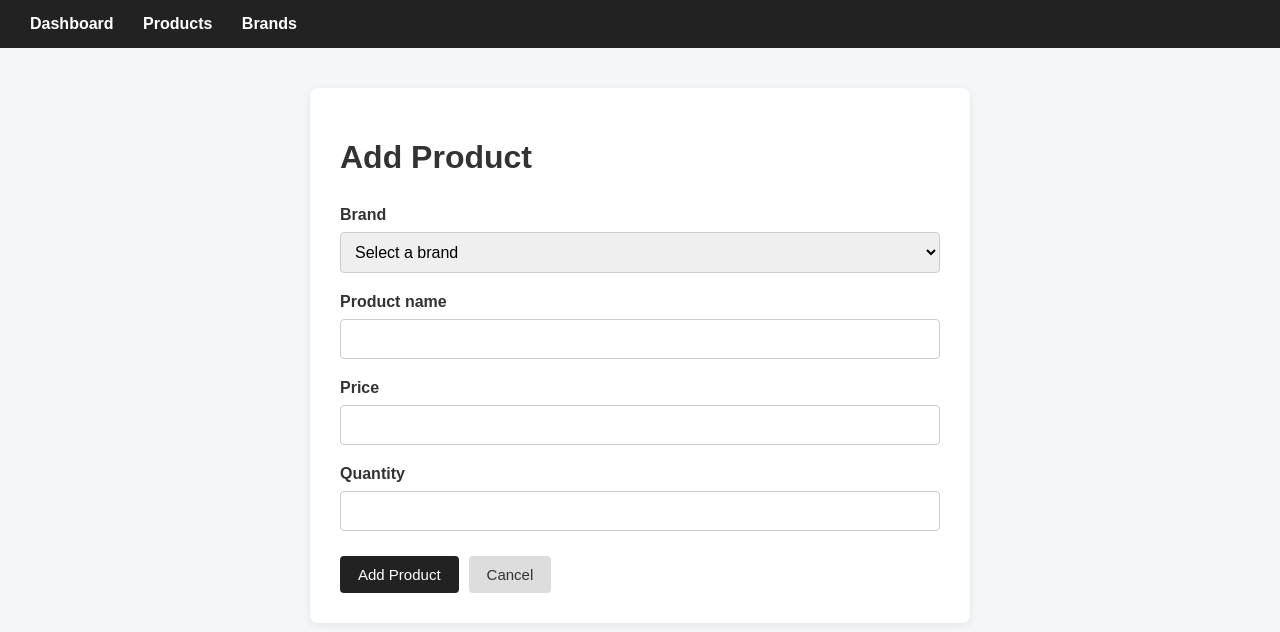
After one commit to wladimirkarpicki/inventory-management-system, a Flask app: template templates/add_product.html in a window 1280 px wide. The commit adds this page. Shown: the top 632 px of the page. Run offline with Flask 3, Linux system fonts and the light colour scheme; the template is opened without the code that fills it, so the values that code supplies are empty; some libraries are stand-ins or nearby versions.

Commit message:
Add +Add Product button to the products page

```diff
--- a/app.py
+++ b/app.py
@@ -1,4 +1,10 @@
-from flask import Flask, render_template, request
+from flask import (
+    Flask,
+    render_template,
+    request,
+    redirect,
+    url_for
+)
 
 import psycopg
 
@@ -71,6 +77,62 @@ def products():
     )
 
 
+@app.route("/products/add", methods=["GET", "POST"])
+def add_product():
+
+    conn = psycopg.connect(get_connection_string())
+    cur = conn.cursor()
+
+    if request.method == "POST":
+
+        brand_id = request.form["brand_id"]
+        product_name = request.form["name"]
+        price = request.form["price"]
+        quantity = request.form["quantity"]
+
+        cur.execute("""
+            INSERT INTO products
+                (
+                    brand_id,
+                    name,
+                    price,
+                    quantity
+                )
+            VALUES
+                (%s, %s, %s, %s)
+        """, (
+            brand_id,
+            product_name,
+            price,
+            quantity
+        ))
+
+        conn.commit()
+
+        cur.close()
+        conn.close()
+
+        return redirect(url_for("products"))
+
+    cur.execute("""
+        SELECT
+            id,
+            name
+        FROM brands
+        ORDER BY id
+    """)
+
+    brands = cur.fetchall()
+
+    cur.close()
+    conn.close()
+
+    return render_template(
+        "add_product.html",
+        brands=brands
+    )
+
+
 @app.route("/brands")
 def brands():
 
--- /dev/null
+++ b/templates/add_product.html
@@ -0,0 +1,118 @@
+{% extends "base.html" %}
+
+{% block title %}
+Add Product
+{% endblock %}
+
+
+{% block content %}
+
+<div class="form-container">
+
+    <h1>Add Product</h1>
+
+    <form method="POST">
+
+        <div class="form-group">
+
+            <label for="brand">
+                Brand
+            </label>
+
+            <select
+                id="brand"
+                name="brand_id"
+                required
+            >
+
+                <option value="">
+                    Select a brand
+                </option>
+
+                {% for brand in brands %}
+
+                <option value="{{ brand[0] }}">
+                    {{ brand[1] }}
+                </option>
+
+                {% endfor %}
+
+            </select>
+
+        </div>
+
+
+        <div class="form-group">
+
+            <label for="name">
+                Product name
+            </label>
+
+            <input
+                type="text"
+                id="name"
+                name="name"
+                required
+            >
+
+        </div>
+
+
+        <div class="form-group">
+
+            <label for="price">
+                Price
+            </label>
+
+            <input
+                type="number"
+                id="price"
+                name="price"
+                step="0.01"
+                min="0"
+                required
+            >
+
+        </div>
+
+
+        <div class="form-group">
+
+            <label for="quantity">
+                Quantity
+            </label>
+
+            <input
+                type="number"
+                id="quantity"
+                name="quantity"
+                min="0"
+                required
+            >
+
+        </div>
+
+
+        <div class="form-actions">
+
+            <button
+                type="submit"
+                class="btn btn-primary"
+            >
+                Add Product
+            </button>
+
+            <a
+                href="{{ url_for('products') }}"
+                class="btn btn-secondary"
+            >
+                Cancel
+            </a>
+
+        </div>
+
+    </form>
+
+</div>
+
+{% endblock %}
--- a/templates/base.html
+++ b/templates/base.html
@@ -8,6 +8,80 @@
     <title>{% block title %}Inventory Management System{% endblock %}</title>
 
     <style>
+
+        .add-product-button {
+            display: inline-block;
+            margin-bottom: 20px;
+        }
+
+        .form-container {
+            max-width: 600px;
+            margin: 0 auto;
+            background-color: white;
+            padding: 30px;
+            border-radius: 8px;
+            box-shadow: 0 2px 8px rgba(0, 0, 0, 0.08);
+        }
+
+        .form-group {
+            margin-bottom: 20px;
+        }
+
+        .form-group label {
+            display: block;
+            margin-bottom: 8px;
+            font-weight: bold;
+        }
+
+        .form-group input,
+        .form-group select {
+            width: 100%;
+            box-sizing: border-box;
+            padding: 10px;
+            border: 1px solid #ccc;
+            border-radius: 4px;
+            font-size: 16px;
+        }
+
+        .form-group input:focus,
+        .form-group select:focus {
+            outline: none;
+            border-color: #555;
+        }
+
+        .form-actions {
+            display: flex;
+            gap: 10px;
+            margin-top: 25px;
+        }
+
+        .btn {
+            display: inline-block;
+            padding: 10px 18px;
+            border: none;
+            border-radius: 4px;
+            text-decoration: none;
+            font-size: 15px;
+            cursor: pointer;
+        }
+
+        .btn-primary {
+            background-color: #222;
+            color: white;
+        }
+
+        .btn-primary:hover {
+            background-color: #444;
+        }
+
+        .btn-secondary {
+            background-color: #ddd;
+            color: #333;
+        }
+
+        .btn-secondary:hover {
+            background-color: #ccc;
+        }
         .pagination {
             display: flex;
             justify-content: center;
```
Also changed, not shown: templates/products.html (+7 -0 lines).
